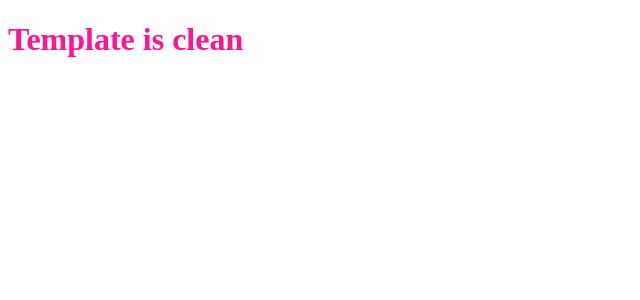
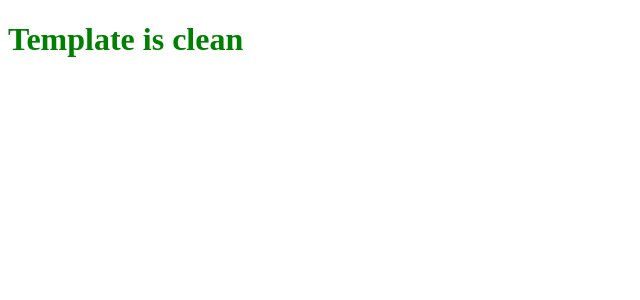
Before and after one commit to MarkfromDK/Team-4_Webdev, a Vue app in the folder semesterprojekt_webdev/: page / in a window 1280 px wide. Shown: the top 300 px of the page, without its empty margins (0-640 px from the left). Built offline with nearby package versions, Linux system fonts and the light colour scheme.

Commit message:
ny farve

```diff
--- a/semesterprojekt_webdev/src/assets/scss/_hello-world.scss
+++ b/semesterprojekt_webdev/src/assets/scss/_hello-world.scss
@@ -1,4 +1,4 @@
 .text-large {
     font-size: 2em;
-    color: deeppink;
+    color: green;
 }
```
Also changed, not shown: 1 other file (tests, documents, lock files or other folders).
